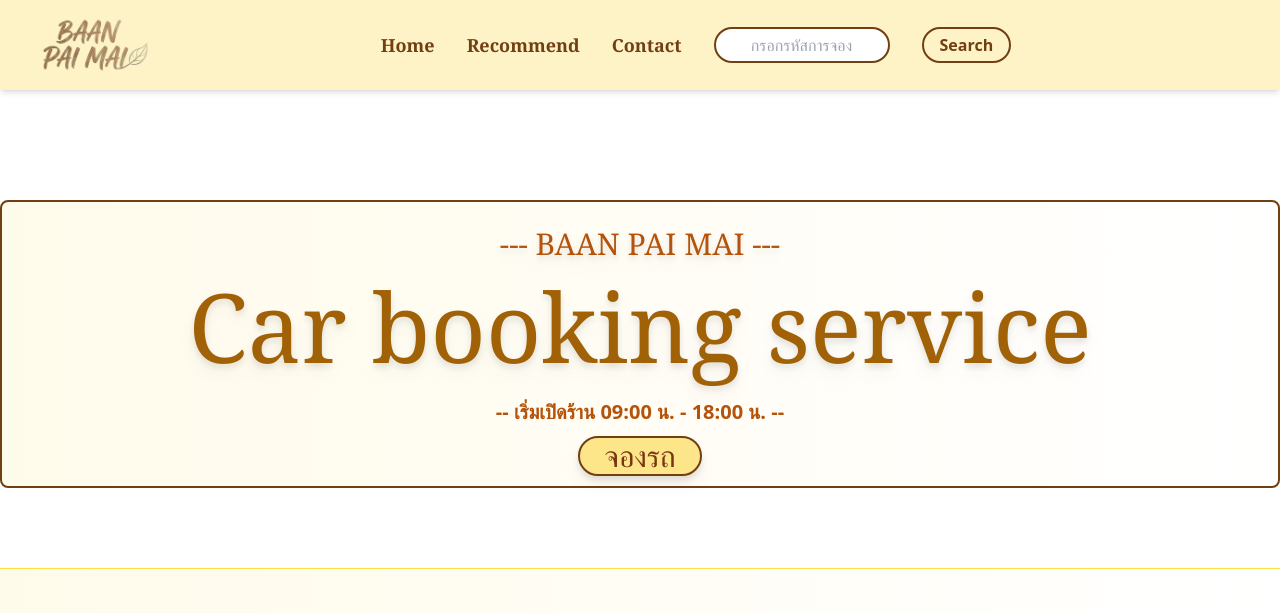
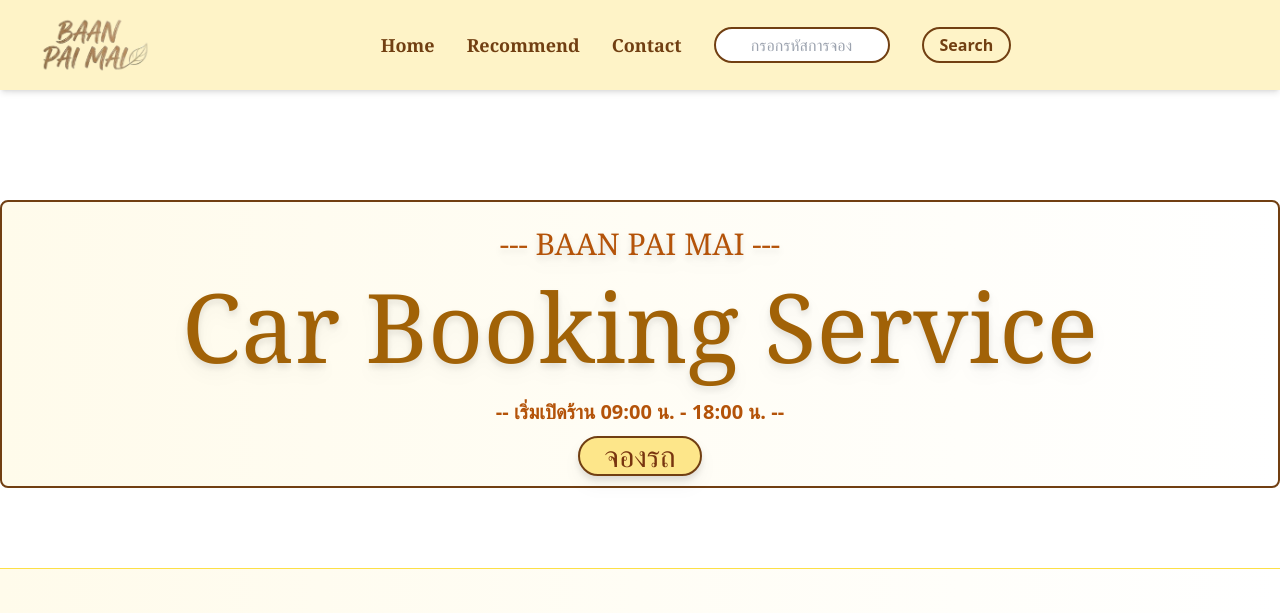
Before and after one commit to EspreSSooYen/Espresso2, a website with bundled scripts: page index.html in a window 1280 px wide. Shown: the top 613 px of the page. Built offline with nearby package versions, Linux system fonts and the light colour scheme.

Commit message:
Update index.html

```diff
--- a/index.html
+++ b/index.html
@@ -69,7 +69,7 @@ Search
     <p class="pt-10"></p>
     <section class="flex flex-col items-center text-center md:text-left px-6 rounded-lg border-2 border-yellow-900 bg-local bg-gradient-to-r from-amber-50 ">
         <p class="font-serif text-xl text-amber-700 md:text-3xl drop-shadow-lg mt-6">--- BAAN PAI MAI ---</p>
-        <h1 class="font-serif text-4xl mt-4 sm:text-6xl lg:text-8xl text-yellow-700 drop-shadow-lg">Car booking service</h1>
+        <h1 class="font-serif text-4xl mt-4 sm:text-6xl lg:text-8xl text-yellow-700 drop-shadow-lg">Car Booking Service</h1>
         <p class="text-lg md:text-xl mt-6 text-amber-700 font-black">-- เริ่มเปิดร้าน 09:00 น. - 18:00 น. --</p>
 
         <button class="mt-5 active:scale-95 hover:scale-110 bg-amber-200 text-amber-900 hover:bg-amber-800 hover:text-amber-50 duration-300 border-2 border-yellow-900 text-xl md:text-3xl font-serif
```
